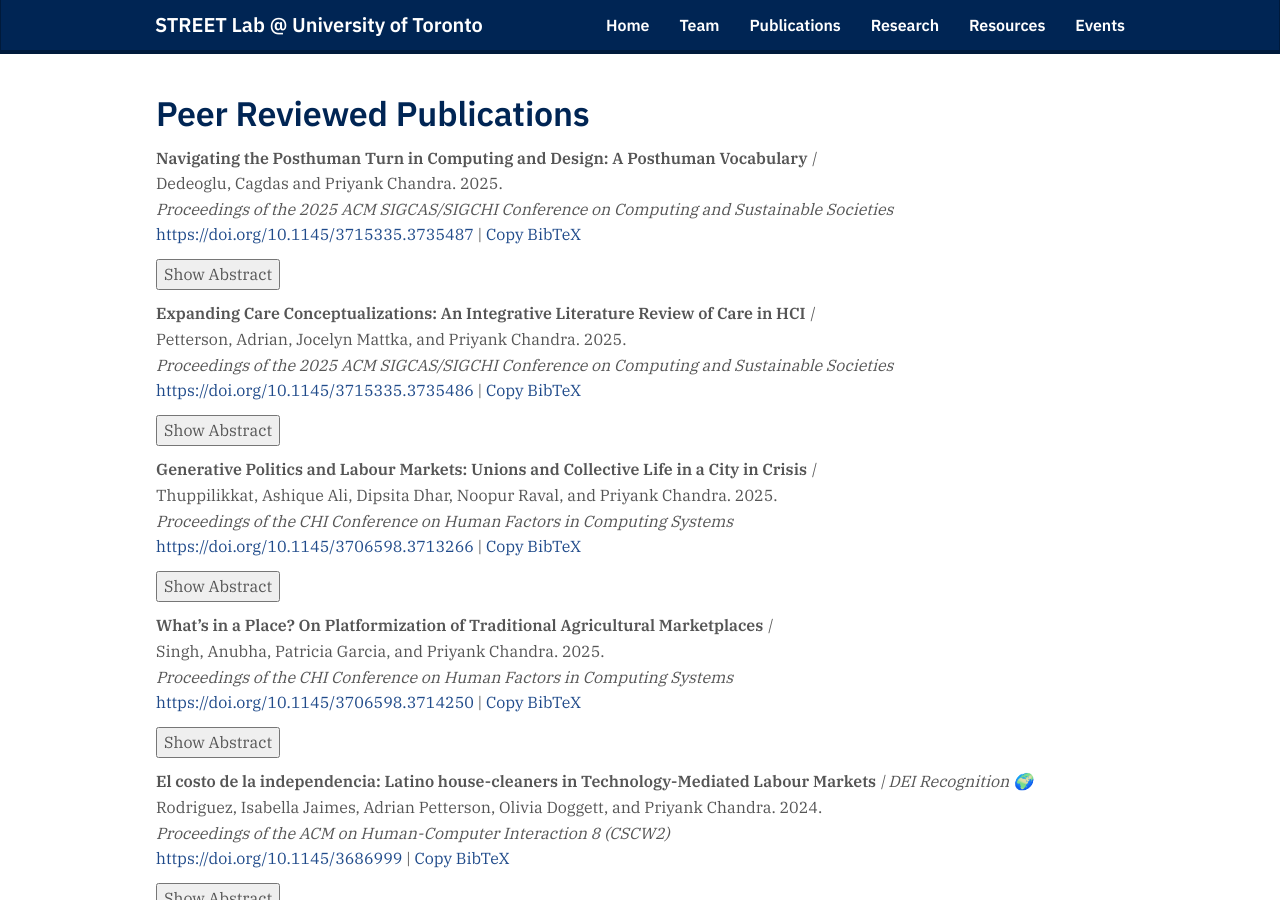
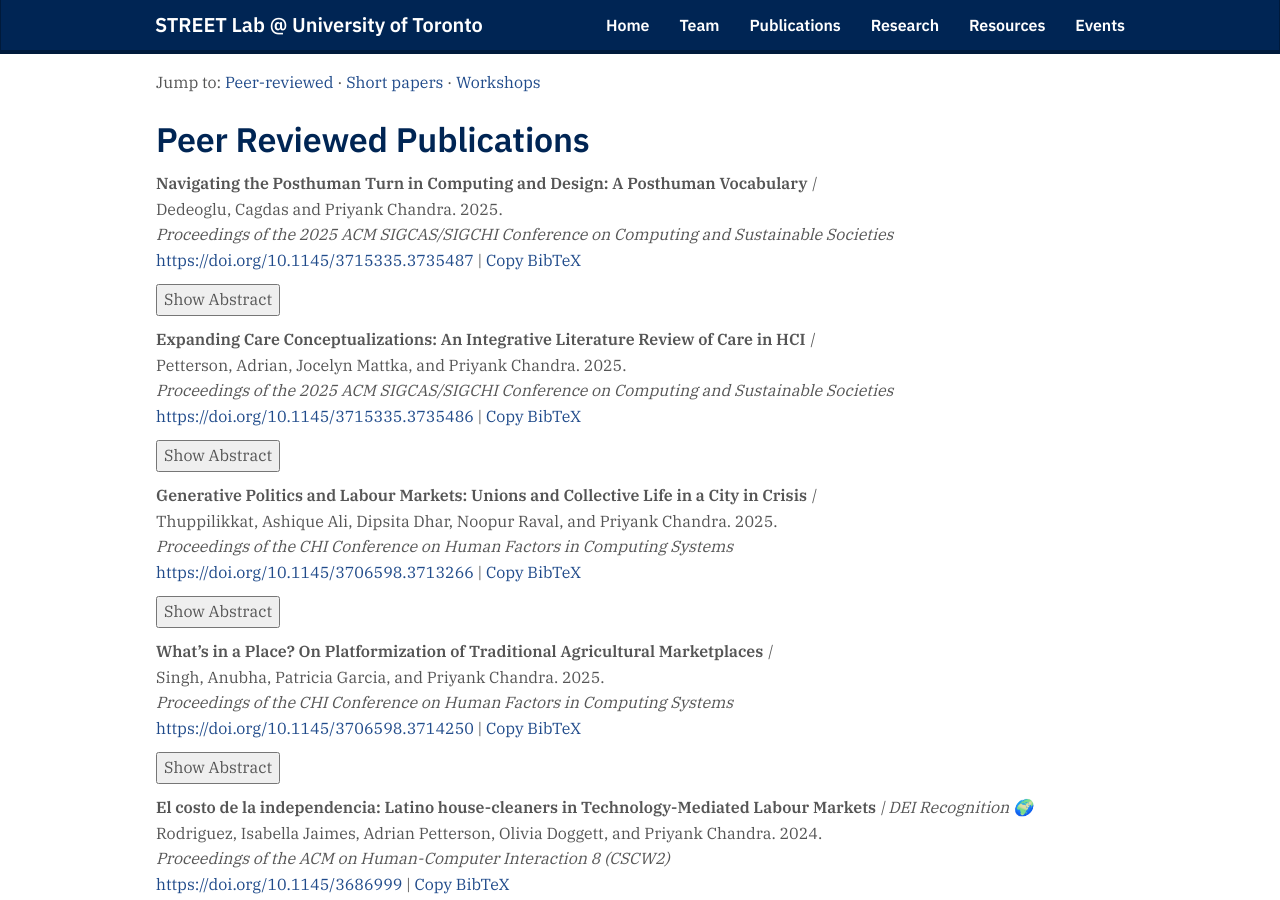
Before and after one commit to street-lab-tech/street-lab-tech.github.io, a Jekyll site: the page built from _pages/publications.md, in a window 1280 px wide and 900 px high. Built offline with Jekyll 4.4.1, drawn with Linux system fonts in a browser that asks for light colours; nearby versions of some CDN libraries.

```diff
--- a/_pages/publications.md
+++ b/_pages/publications.md
@@ -28,8 +28,15 @@ function copyBibTeX(bibtexContent) {
 }
 </script>
 
+<p class="section-jump">
+  Jump to:
+  <a href="#peer-reviewed-publications">Peer-reviewed</a> ·
+  <a href="#short-papers">Short papers</a> ·
+  <a href="#workshops">Workshops</a>
+</p>
 
-## Peer Reviewed Publications
+
+## Peer Reviewed Publications {#peer-reviewed-publications}
 
 {% for publi in site.data.publist %}
 
@@ -52,7 +59,7 @@ function copyBibTeX(bibtexContent) {
 
 {% endfor %}
 
-## Short Papers
+## Short Papers {#short-papers}
 
 {% for publi in site.data.nonpublist %}
 
@@ -72,7 +79,7 @@ function copyBibTeX(bibtexContent) {
 
 {% endfor %}
 
-## Workshops
+## Workshops {#workshops}
 
 {% for publi in site.data.workshops %}
 
--- a/build_output.txt
+++ b/build_output.txt
@@ -12,5 +12,5 @@ More info and automated migrator: https://sass-lang.com/d/import
   │         ^^^^^^^^^^^
   ╵
     C:\Users\priya\OneDrive - University of Toronto\Website\street-lab-tech.github.io\css\main.scss 1:9  root stylesheet
-                    done in 0.967 seconds.
+                    done in 1.858 seconds.
  Auto-regeneration: disabled. Use --watch to enable.
```
Also changed, not shown: _pages/home.md (+3 -1 lines), _pages/openings.md (+7 -4 lines).
